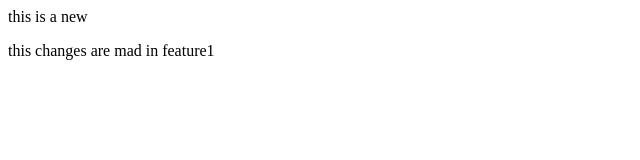
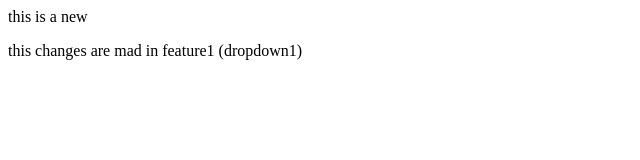
Before and after one commit to Bhavishay29/localrepo, a plain HTML site: page index.html in a window 1280 px wide. Shown: the full height of the page, 0-640 px from the left. Drawn offline with Linux system fonts and the light colour scheme.

Commit message:
Drop down1 is added

```diff
--- a/index.html
+++ b/index.html
@@ -1,2 +1,2 @@
 <p>this is a new</p>
-<div> this changes are mad in feature1</div>
+<div> this changes are mad in feature1   (dropdown1)</div>
```
